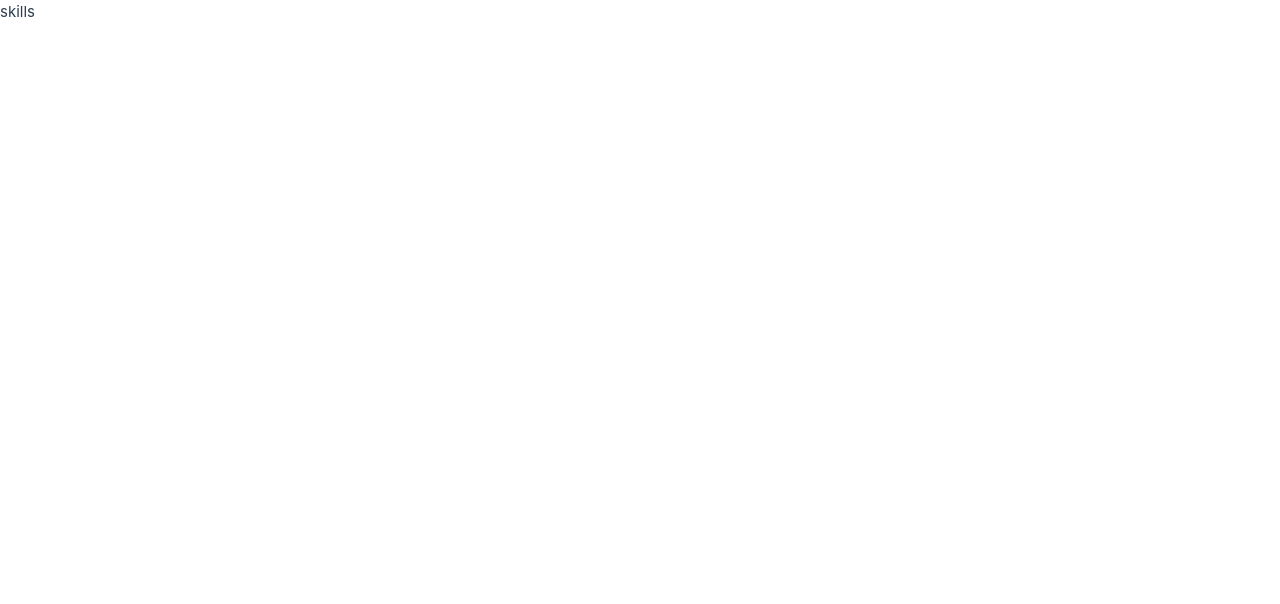
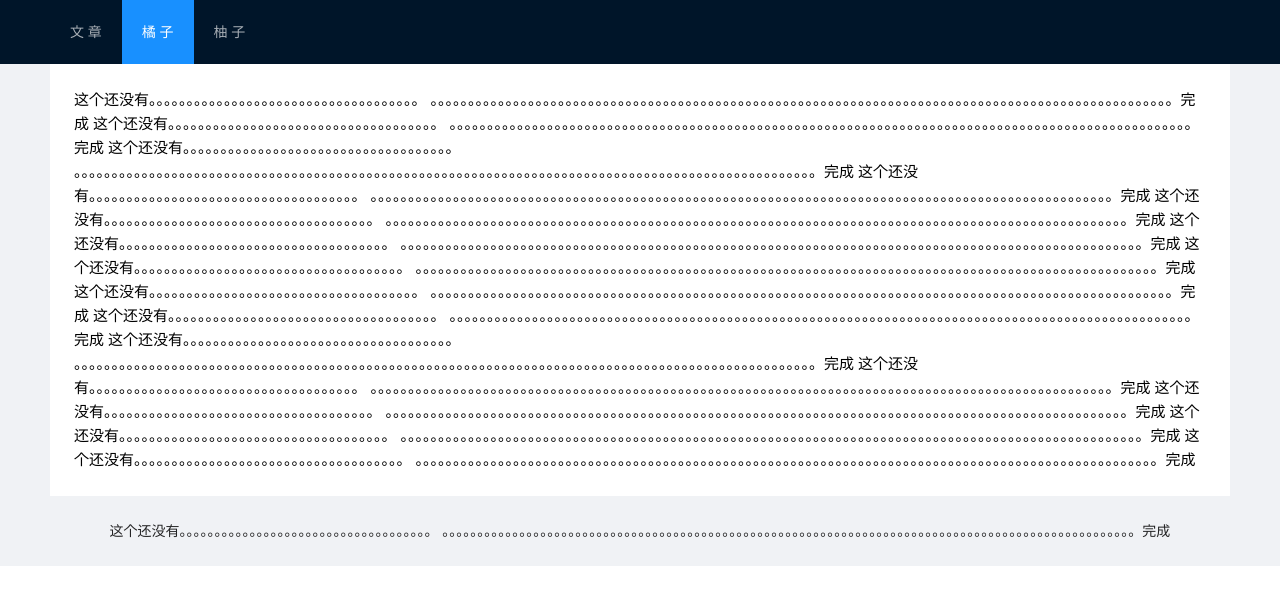
Before and after one commit to Opfansliu/xiamudaren_io, a Vue app: page /#/skills in a window 1280 px wide. Shown: the top 604 px of the page. Built offline with nearby package versions, Linux system fonts and the light colour scheme.

Commit message:
fix：添加文章

```diff
--- a/src/App.vue
+++ b/src/App.vue
@@ -1,5 +1,6 @@
 <script setup>
 import { RouterLink, RouterView, useRouter } from 'vue-router'
+import Home from './views/Home.vue'
 
 
 const router = useRouter()
--- a/src/views/Skills.vue
+++ b/src/views/Skills.vue
@@ -1,11 +1,83 @@
-<script setup>
+<template>
+    <a-layout>
+      <a-layout-header :style="{ position: 'fixed', zIndex: 1, width: '100%' }">
+        <div class="logo" />
+        <a-menu
+          v-model:selectedKeys="selectedKeys"
+          theme="dark"
+          mode="horizontal"
+          :style="{ lineHeight: '64px' }"
+        >
+          <a-menu-item key="1">文 章</a-menu-item>
+          <a-menu-item key="2">橘 子</a-menu-item>
+          <a-menu-item key="3">柚 子</a-menu-item>
+        </a-menu>
+      </a-layout-header>
+      <a-layout-content :style="{ padding: '0 50px', marginTop: '64px' }">
+        <!-- <a-breadcrumb :style="{ margin: '16px 0' }">
+          <a-breadcrumb-item>Home</a-breadcrumb-item>
+          <a-breadcrumb-item>List</a-breadcrumb-item>
+          <a-breadcrumb-item>App</a-breadcrumb-item>
+        </a-breadcrumb> -->
+        <div :style="{ background: '#fff', padding: '24px', minHeight: '380px', color:'#000'}"> 这个还没有。。。。。。。。。。。。。。。。。。。。。。。。。。。。。。。。。。。。
+        。。。。。。。。。。。。。。。。。。。。。。。。。。。。。。。。。。。。。。。。。。。。。。。。。。。。。。。。。。。。。。。。。。。。。。。。。。。。。。。。。。。。。。。。。。。。。。。。。。。完成
+        这个还没有。。。。。。。。。。。。。。。。。。。。。。。。。。。。。。。。。。。。
+        。。。。。。。。。。。。。。。。。。。。。。。。。。。。。。。。。。。。。。。。。。。。。。。。。。。。。。。。。。。。。。。。。。。。。。。。。。。。。。。。。。。。。。。。。。。。。。。。。。。完成
+        这个还没有。。。。。。。。。。。。。。。。。。。。。。。。。。。。。。。。。。。。
+        。。。。。。。。。。。。。。。。。。。。。。。。。。。。。。。。。。。。。。。。。。。。。。。。。。。。。。。。。。。。。。。。。。。。。。。。。。。。。。。。。。。。。。。。。。。。。。。。。。。完成
+        这个还没有。。。。。。。。。。。。。。。。。。。。。。。。。。。。。。。。。。。。
+        。。。。。。。。。。。。。。。。。。。。。。。。。。。。。。。。。。。。。。。。。。。。。。。。。。。。。。。。。。。。。。。。。。。。。。。。。。。。。。。。。。。。。。。。。。。。。。。。。。。完成
+        这个还没有。。。。。。。。。。。。。。。。。。。。。。。。。。。。。。。。。。。。
+        。。。。。。。。。。。。。。。。。。。。。。。。。。。。。。。。。。。。。。。。。。。。。。。。。。。。。。。。。。。。。。。。。。。。。。。。。。。。。。。。。。。。。。。。。。。。。。。。。。。完成
+        这个还没有。。。。。。。。。。。。。。。。。。。。。。。。。。。。。。。。。。。。
+        。。。。。。。。。。。。。。。。。。。。。。。。。。。。。。。。。。。。。。。。。。。。。。。。。。。。。。。。。。。。。。。。。。。。。。。。。。。。。。。。。。。。。。。。。。。。。。。。。。。完成
+        这个还没有。。。。。。。。。。。。。。。。。。。。。。。。。。。。。。。。。。。。
+        。。。。。。。。。。。。。。。。。。。。。。。。。。。。。。。。。。。。。。。。。。。。。。。。。。。。。。。。。。。。。。。。。。。。。。。。。。。。。。。。。。。。。。。。。。。。。。。。。。。完成
+        这个还没有。。。。。。。。。。。。。。。。。。。。。。。。。。。。。。。。。。。。
+        。。。。。。。。。。。。。。。。。。。。。。。。。。。。。。。。。。。。。。。。。。。。。。。。。。。。。。。。。。。。。。。。。。。。。。。。。。。。。。。。。。。。。。。。。。。。。。。。。。。完成
+        这个还没有。。。。。。。。。。。。。。。。。。。。。。。。。。。。。。。。。。。。
+        。。。。。。。。。。。。。。。。。。。。。。。。。。。。。。。。。。。。。。。。。。。。。。。。。。。。。。。。。。。。。。。。。。。。。。。。。。。。。。。。。。。。。。。。。。。。。。。。。。。完成
+        这个还没有。。。。。。。。。。。。。。。。。。。。。。。。。。。。。。。。。。。。
+        。。。。。。。。。。。。。。。。。。。。。。。。。。。。。。。。。。。。。。。。。。。。。。。。。。。。。。。。。。。。。。。。。。。。。。。。。。。。。。。。。。。。。。。。。。。。。。。。。。。完成
+        这个还没有。。。。。。。。。。。。。。。。。。。。。。。。。。。。。。。。。。。。
+        。。。。。。。。。。。。。。。。。。。。。。。。。。。。。。。。。。。。。。。。。。。。。。。。。。。。。。。。。。。。。。。。。。。。。。。。。。。。。。。。。。。。。。。。。。。。。。。。。。。完成
+        这个还没有。。。。。。。。。。。。。。。。。。。。。。。。。。。。。。。。。。。。
+        。。。。。。。。。。。。。。。。。。。。。。。。。。。。。。。。。。。。。。。。。。。。。。。。。。。。。。。。。。。。。。。。。。。。。。。。。。。。。。。。。。。。。。。。。。。。。。。。。。。完成
+        这个还没有。。。。。。。。。。。。。。。。。。。。。。。。。。。。。。。。。。。。
+        。。。。。。。。。。。。。。。。。。。。。。。。。。。。。。。。。。。。。。。。。。。。。。。。。。。。。。。。。。。。。。。。。。。。。。。。。。。。。。。。。。。。。。。。。。。。。。。。。。。完成
+        这个还没有。。。。。。。。。。。。。。。。。。。。。。。。。。。。。。。。。。。。
+        。。。。。。。。。。。。。。。。。。。。。。。。。。。。。。。。。。。。。。。。。。。。。。。。。。。。。。。。。。。。。。。。。。。。。。。。。。。。。。。。。。。。。。。。。。。。。。。。。。。完成
+    </div>
+      </a-layout-content>
+      <a-layout-footer :style="{ textAlign: 'center' }">
+        这个还没有。。。。。。。。。。。。。。。。。。。。。。。。。。。。。。。。。。。。
+        。。。。。。。。。。。。。。。。。。。。。。。。。。。。。。。。。。。。。。。。。。。。。。。。。。。。。。。。。。。。。。。。。。。。。。。。。。。。。。。。。。。。。。。。。。。。。。。。。。。完成
+      </a-layout-footer>
+    </a-layout>
+  </template>
+  <script lang="ts">
+  import { defineComponent, ref } from 'vue';
+  export default defineComponent({
+    setup() {
+      return {
+        selectedKeys: ref<string[]>(['2']),
+      };
+    },
+  });
+  </script>
+  <style>
+  #components-layout-demo-fixed .logo {
+    width: 120px;
+    height: 31px;
+    background: rgba(255, 255, 255, 0.2);
+    margin: 16px 24px 16px 0;
+    float: left;
+  }
+  .site-layout .site-layout-background {
+    background: #fff;
+  }
 
-
-</script>
-
-<template>
-    <div>
-       skills
-    </div>
-
-</template>
+  [data-theme='dark'] .site-layout .site-layout-background {
+    background: #141414;
+  }
+  </style>
```
